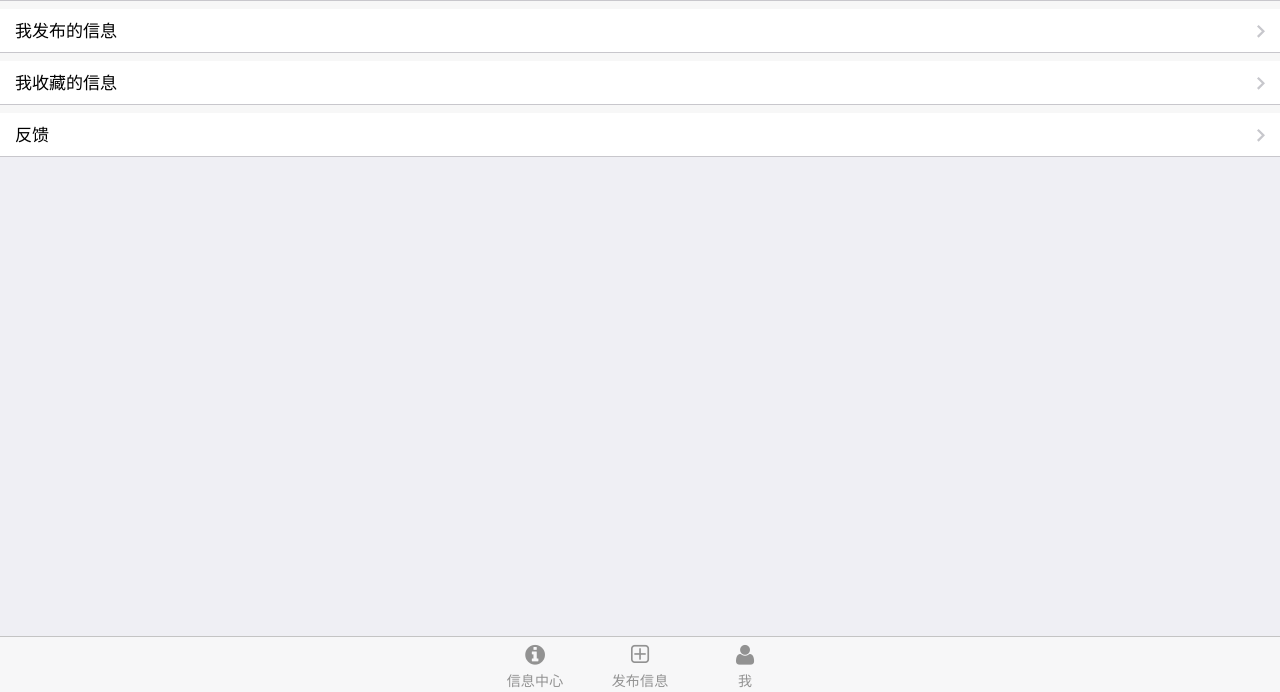
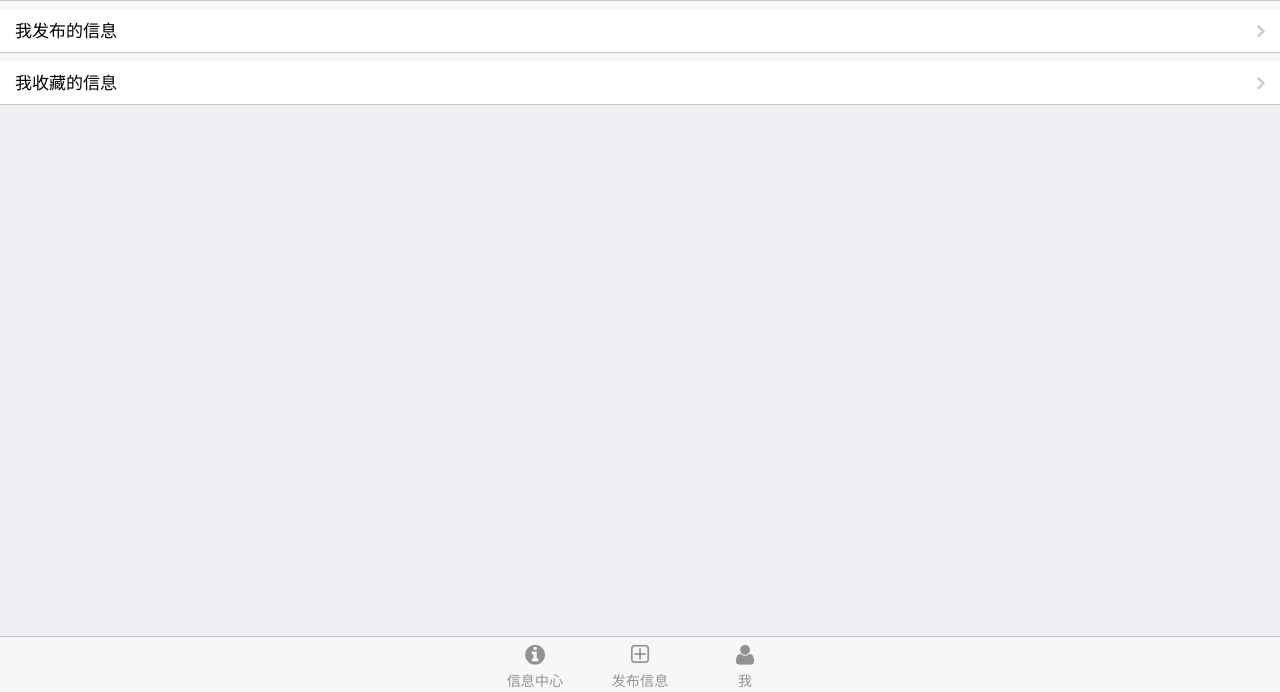
Before and after one commit to liu772992382/Lost-Found, a Flask app: template templates/Me.html in a window 1280 px wide. Shown: the part 108-800 px from the top of the page. Run offline with Flask 2, Linux system fonts and the light colour scheme; the template is opened without the code that fills it, so the values that code supplies are empty.

Commit message:
remove feedback

```diff
--- a/templates/Me.html
+++ b/templates/Me.html
@@ -50,18 +50,7 @@
       </li>
     </ul>
   </div>
-  <div class="list-group">
-    <ul>
-      <li class="list-group-title"></li>
-      <li>
-        <a href="#" onclick="window.location.href='/found/feedback'" class="item-link item-content">
-          <div class="item-inner">
-              <div class="item-title">反馈</div>
-          </div>
-        </a>
-      </li>
-    </ul>
-  </div>
+
 
 
 
```
Also changed, not shown: 1 other file.
